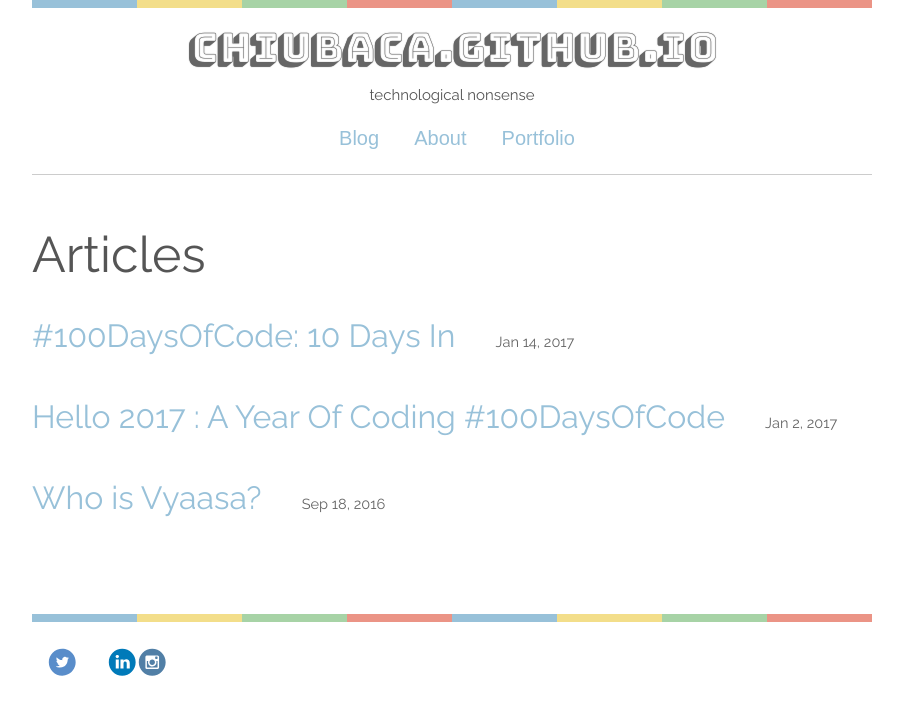
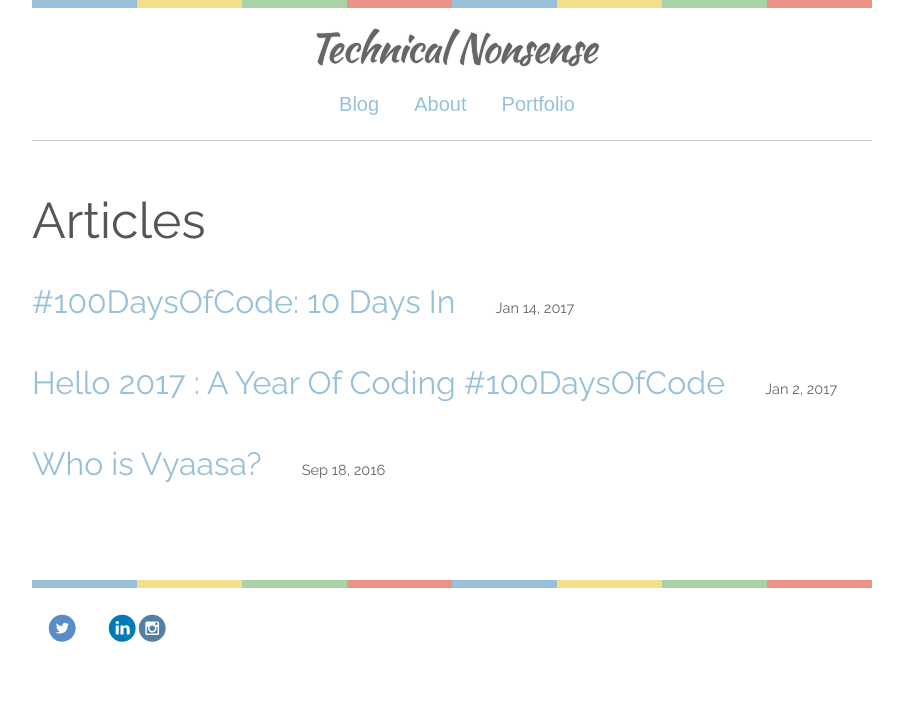
Before and after one commit to chiubaca/chiubaca.github.io, a Jekyll site: the page built from index.html, in a window 1280 px wide. Shown: the top 715 px of the page, without its empty margins (188-1091 px from the left). Built offline with Jekyll 4.4.1, drawn with Linux system fonts in a browser that asks for light colours; the list of posts is cut into pages by our own code.

Commit message:
changed title and fonts

```diff
--- a/_config.yml
+++ b/_config.yml
@@ -12,12 +12,11 @@
 # in the templates via {{ site.myvariable }}.
 
 
-title: "Chiubaca.Github.io"
+title: "Technical Nonsense"
 title-font-size: '2em' # a provision to adjust the size of your title. If it is too long then do resize to a smaller value. By default it will be 4em.
 
 email: your-email@domain.com
-description: > # this means to ignore newlines until "baseurl:"
-  Crap coder trying to be less crap at coding.
+description: # this means to ignore newlines until "baseurl:"
 baseurl: "" # the subpath of your site, e.g. /blog
 url: "" # the base hostname & protocol for your site
 
--- a/_includes/header.html
+++ b/_includes/header.html
@@ -4,7 +4,6 @@
   <div class="wrapper">
 
     <a href="{{ site.baseurl }}/"><h1 class="site-title">{{ site.title }}</h1></a>
-    <p class="site-slogon">technological nonsense</p>
     <nav class="site-nav">
     <a href="{{ site.baseurl }}/" class="nav-link">Blog</a>
     <a href="{{site.baseurl}}/about/" class="nav-link">About</a>
--- a/css/main.scss
+++ b/css/main.scss
@@ -3,11 +3,11 @@
 ---
 @charset "utf-8";
 
-@import url('https://fonts.googleapis.com/css?family=Raleway|Bungee+Shade');
+@import url('https://fonts.googleapis.com/css?family=Raleway|Kaushan+Script');
 
 //Title Font
 .site-title{
-    font-family: 'Bungee Shade'
+    font-family: 'Kaushan Script'
 }
 
 // Our variables
```
